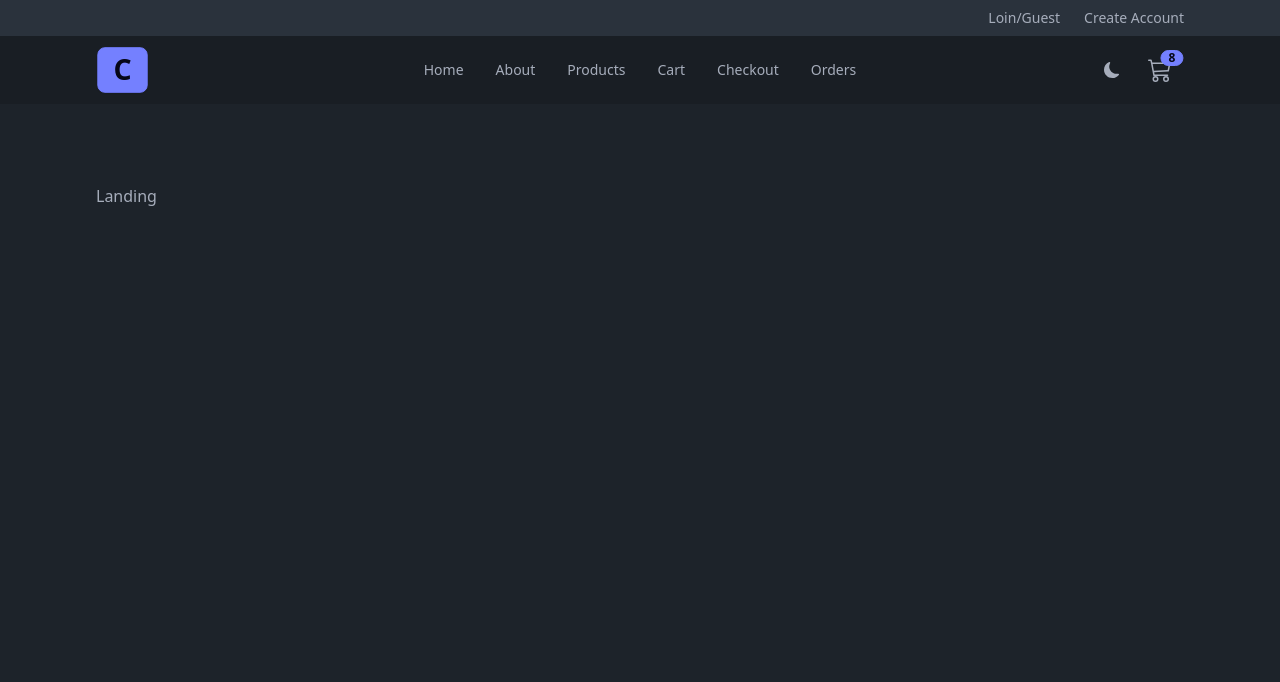
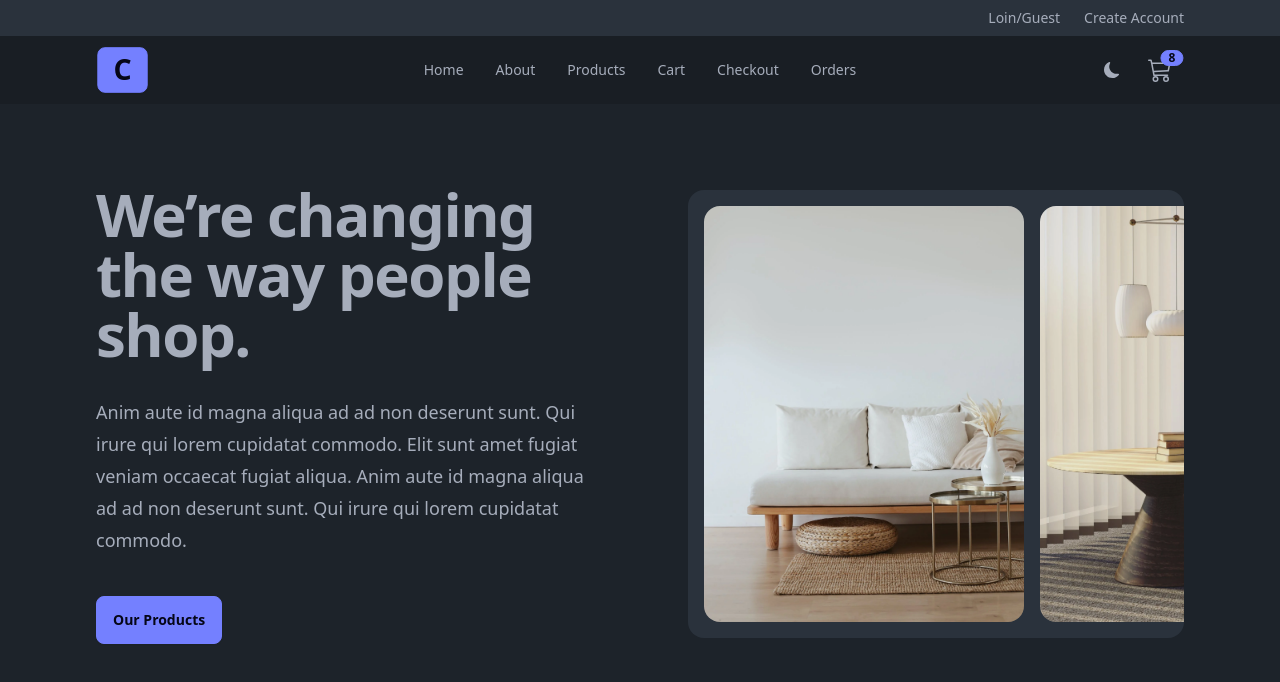
Before and after one commit to chanawit-k/comfy-store, a React (Vite) app: page /landing in a window 1280 px wide. Shown: the top 682 px of the page. Built offline with nearby package versions, Linux system fonts and the light colour scheme.

Commit message:
hero page

```diff
--- /dev/null
+++ b/src/components/Hero.jsx
@@ -0,0 +1,43 @@
+import { Link } from 'react-router-dom'
+
+import hero1 from '../assets/hero1.webp'
+import hero2 from '../assets/hero2.webp'
+import hero3 from '../assets/hero3.webp'
+import hero4 from '../assets/hero4.webp'
+const carouselImages = [hero1, hero2, hero3, hero4]
+const Hero = () => {
+  return (
+    <div className=" grid grid-cols-1 lg:grid-cols-2 gap-24 items-center">
+      <div>
+        <h1 className="max-w-2xl text-4xl font-bold tracking-tight  sm:text-6xl ">
+          We’re changing the way people shop.
+        </h1>
+
+        <p className="mt-8 max-w-xl text-lg leading-8">
+          Anim aute id magna aliqua ad ad non deserunt sunt. Qui irure qui lorem
+          cupidatat commodo. Elit sunt amet fugiat veniam occaecat fugiat
+          aliqua. Anim aute id magna aliqua ad ad non deserunt sunt. Qui irure
+          qui lorem cupidatat commodo.
+        </p>
+        <div className="mt-10 ">
+          <Link to="products" className="btn btn-primary ">
+            Our Products
+          </Link>
+        </div>
+      </div>
+      <div className="hidden  h-[28rem] lg:carousel carousel-center   p-4 space-x-4 bg-neutral rounded-box">
+        {carouselImages.map((image, index) => {
+          return (
+            <div key={image} className="carousel-item">
+              <img
+                src={image}
+                className="rounded-box h-full w-80  object-cover"
+              />
+            </div>
+          )
+        })}
+      </div>
+    </div>
+  )
+}
+export default Hero
--- a/src/components/index.js
+++ b/src/components/index.js
@@ -2,3 +2,4 @@
 export { default as SubmitBtn } from './SubmitBtn'
 export { default as Header } from './Header'
 export { default as Navbar } from './Navbar'
+export { default as Hero } from './Hero'
--- a/src/pages/Landing.jsx
+++ b/src/pages/Landing.jsx
@@ -1,7 +1,7 @@
 import React from 'react'
-
+import { Hero } from '../components'
 const Landing = () => {
-  return <div>Landing</div>
+  return <Hero />
 }
 
 export default Landing
```
